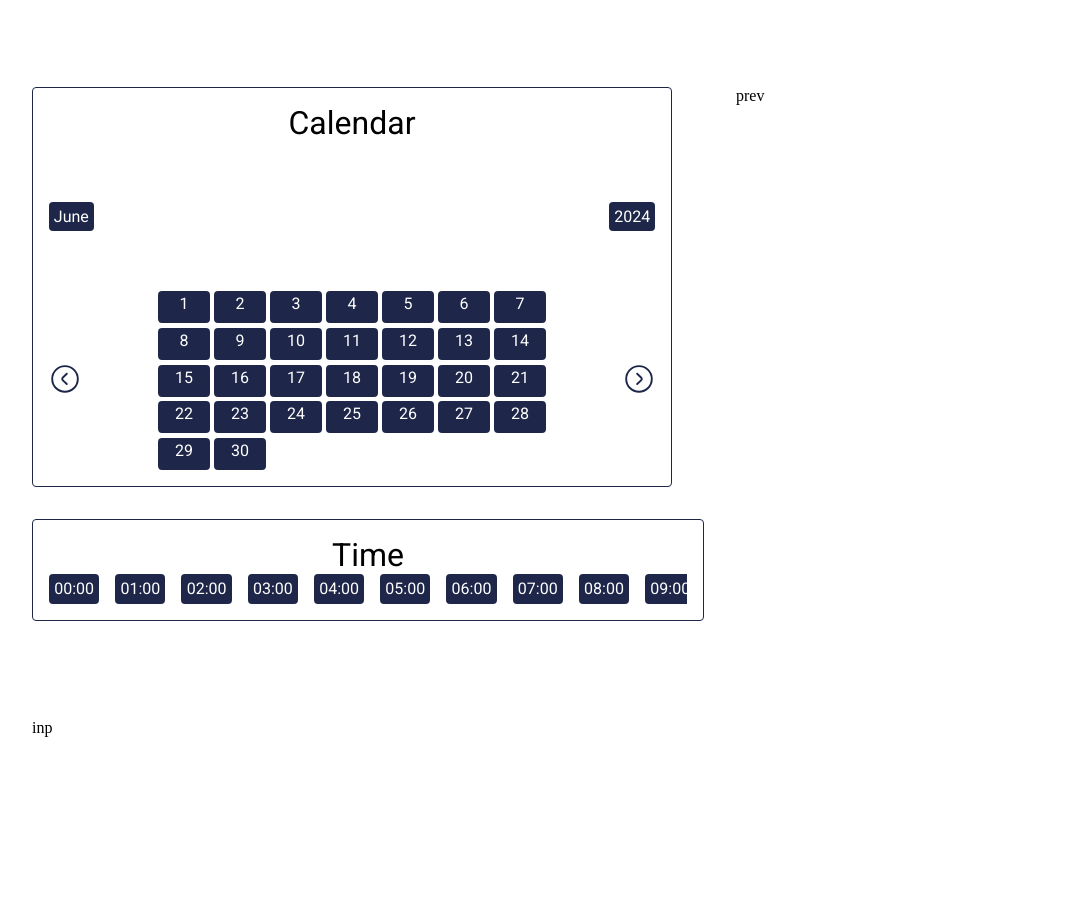
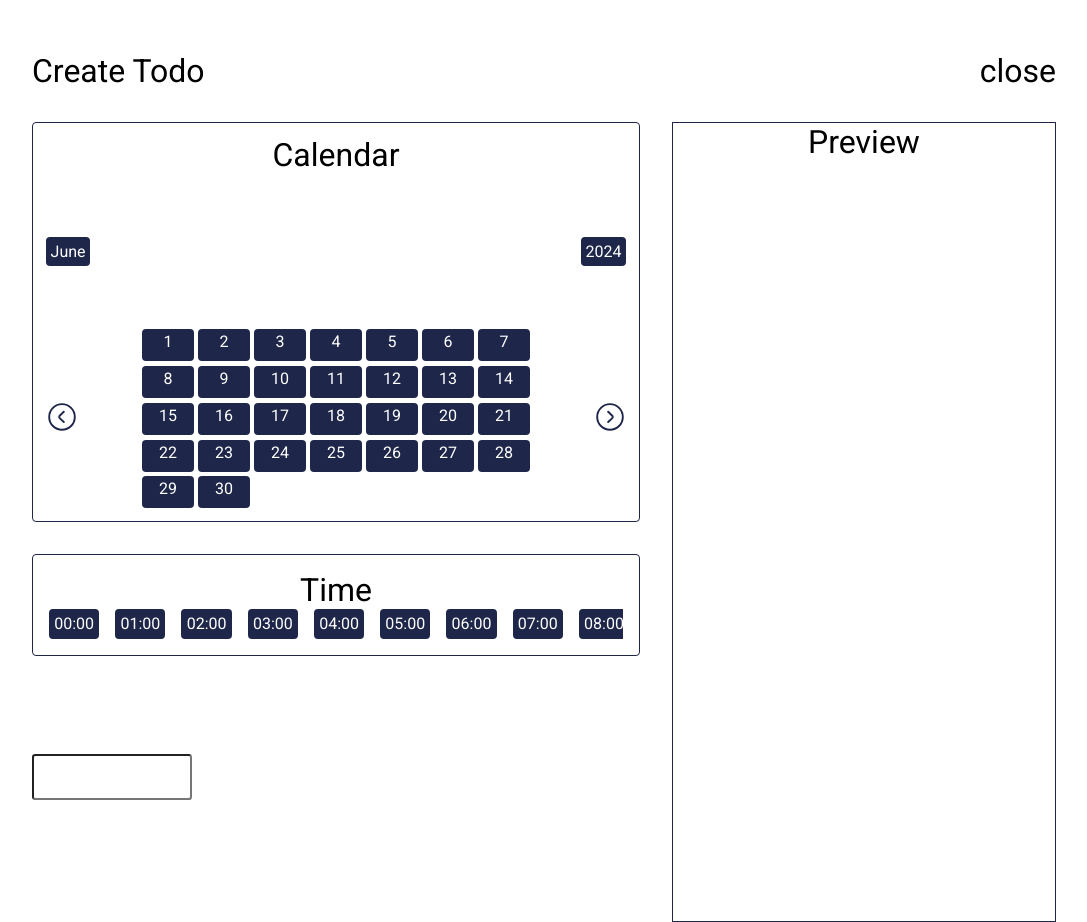
Before and after one commit to shashankskb18700/productivityWebApp, a React (Create React App) app: page /todo in a window 1280 px wide. Shown: the part 700-1622 px from the top of the page, without its empty margins (96-1183 px from the left). Before the commit the page ends 1587 px from the top, so only its background shows below. Built offline with nearby package versions, Linux system fonts and the light colour scheme.

Commit message:
added preview

```diff
--- a/src/components/features/todo/Todo.css
+++ b/src/components/features/todo/Todo.css
@@ -89,6 +89,15 @@
   display: flex;
   align-items: center;
   justify-content: center;
+  flex-direction: column;
+}
+.createTodo > div:nth-child(1) {
+  width: 80%;
+  display: inline-flex;
+  justify-content: space-between;
+  font-size: 2rem;
+  margin-bottom: 2rem;
+  font-family: "Roboto";
 }
 
 .createTodoForm {
@@ -96,7 +105,7 @@
   height: 100vh;
   display: grid;
   gap: 2rem;
-  grid-template-columns: repeat(3, 1fr);
+  grid-template-columns: 1fr 1fr 30vw;
   grid-template-rows: repeat(3, 1fr);
   grid-template-areas: "cal cal prev" "time time prev" "inp inp prev";
 }
@@ -114,3 +123,10 @@
 .createTodoForm > div:nth-child(4) {
   grid-area: prev;
 }
+
+.preview {
+  border: 1px solid var(--header-background);
+  text-align: center;
+  font-size: 2rem;
+  font-family: "Roboto";
+}
--- a/src/components/features/todo/Todo.js
+++ b/src/components/features/todo/Todo.js
@@ -34,16 +34,30 @@ const Todo = () => {
       </div>
 
       <div className="createTodo">
+        <div>
+          <span>Create Todo</span>
+          <span>close</span>
+        </div>
         <div className="createTodoForm">
           <div>
             {" "}
-            <Calender></Calender>
+            <Calender
+              calValue={(e) => console.log(e.target.getAttribute("value"))}
+            ></Calender>
           </div>
           <div>
-            <Time></Time>
+            <Time
+              timeVal={(e) => console.log(e.target.getAttribute("value"))}
+            ></Time>
           </div>
-          <div> inp</div>
-          <div>prev</div>
+          <div>
+            {" "}
+            <input></input>
+          </div>
+          <div className="preview">
+            <span>Preview </span>
+            <div></div>
+          </div>
         </div>
       </div>
     </div>
--- a/src/components/features/todo/calendar/Calendar.css
+++ b/src/components/features/todo/calendar/Calendar.css
@@ -1,5 +1,4 @@
 .calendar {
-  width: 50vw;
   display: flex;
   align-items: center;
   justify-content: space-between;
@@ -8,7 +7,7 @@
   text-align: center;
   border: 1px solid var(--header-background);
   border-radius: 0.25rem;
-  padding: 1rem;
+  padding: 1vw;
   height: 50vh;
 }
 .calendar > div:nth-child(1) {
--- a/src/components/features/todo/calendar/calendar.js
+++ b/src/components/features/todo/calendar/calendar.js
@@ -3,7 +3,7 @@ import { ReactComponent as Left } from "../../../../assets/svg/left-circle-svgre
 import { ReactComponent as Right } from "../../../../assets/svg/right-circle-svgrepo-com.svg";
 
 import "./Calendar.css";
-const Calender = () => {
+const Calender = ({ calValue }) => {
   const [moment, setMoment] = useState([]);
   const [calender, setCalender] = useState([]);
   const days = [31, 28, 31, 30, 31, 30, 31, 31, 30, 31, 30, 31];
@@ -26,7 +26,7 @@ const Calender = () => {
     ]);
 
     for (let i = 1; i <= day; i++) {
-      cal.push(<div>{i}</div>);
+      cal.push(i);
     }
     setCalender([...cal]);
   }, []);
@@ -62,7 +62,7 @@ const Calender = () => {
     ]);
     cal = [];
     for (let i = 1; i <= day; i++) {
-      cal.push(<div>{i}</div>);
+      cal.push(i);
     }
     setCalender([...cal]);
   };
@@ -83,7 +83,14 @@ const Calender = () => {
         >
           <Left></Left>
         </span>
-        <div className="calendarDate">{calender.map((a) => a)}</div>
+        <div className="calendarDate">
+          {calender.map((a) => (
+            <div onClick={calValue} value={a} key={a}>
+              {" "}
+              {a}
+            </div>
+          ))}
+        </div>
         <span
           onClick={() => {
             handleMomentChange("forward");
--- a/src/components/features/todo/time/time.css
+++ b/src/components/features/todo/time/time.css
@@ -21,6 +21,11 @@
   display: flex;
   justify-content: space-between;
   overflow: auto;
+  -ms-overflow-style: none; /* Internet Explorer 10+ */
+  scrollbar-width: none;
+}
+.timeCont::-webkit-scrollbar {
+  display: none;
 }
 .timeCont div {
   padding: 0.2rem;
--- a/src/components/features/todo/time/time.js
+++ b/src/components/features/todo/time/time.js
@@ -1,6 +1,6 @@
 import "./time.css";
 
-const Time = () => {
+const Time = ({ timeVal }) => {
   let arr = [];
 
   for (let i = 0; i <= 23; i++) {
@@ -11,7 +11,7 @@ const Time = () => {
       <div>Time</div>
       <div className="timeCont">
         {arr.map((a) => (
-          <div key={a}>
+          <div key={a} onClick={timeVal} value={a}>
             {a < 10 ? 0 : ""}
             {a}:00
           </div>
--- a/src/components/sidebar/sidebar.js
+++ b/src/components/sidebar/sidebar.js
@@ -1,10 +1,9 @@
 import "./sidebar.css";
 const Sidebar = ({ content }) => {
-  console.log(content);
   return (
     <div className="sidebar">
       {content.map((a) => (
-        <div>{a}</div>
+        <div key={a}>{a}</div>
       ))}
     </div>
   );
```
